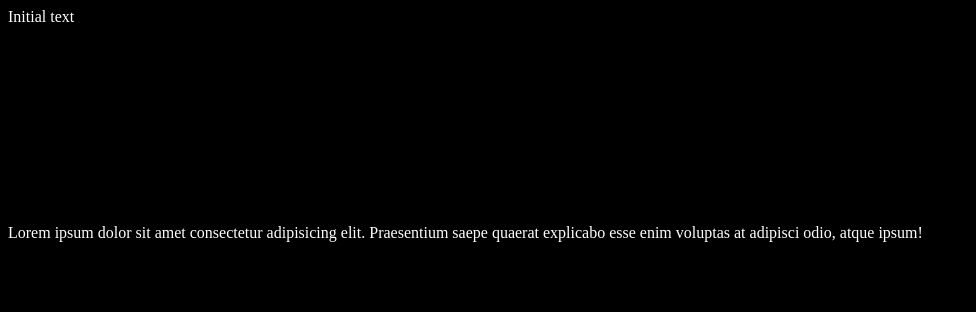
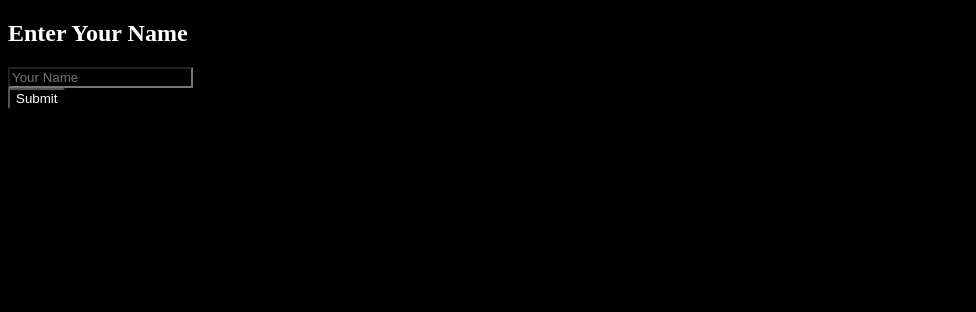
Before and after one commit to EdgarFull-Stack/Testing-2pam, a plain HTML site: page 1.html in a window 1280 px wide. Shown: the whole page, without its empty margins (0-976 px from the left). Drawn offline with Linux system fonts and the light colour scheme.

Commit message:
html input form

```diff
--- a/1.html
+++ b/1.html
@@ -7,10 +7,12 @@
     <link rel="stylesheet" href="styles.css" />
   </head>
   <body>
-    <div>Initial text</div>
-    <p>
-      Lorem ipsum dolor sit amet consectetur adipisicing elit. Praesentium saepe
-      quaerat explicabo esse enim voluptas at adipisci odio, atque ipsum!
-    </p>
+    <div class="form-container">
+      <h2>Enter Your Name</h2>
+      <input type="text" id="nameInput" placeholder="Your Name" required />
+      <button id="submitButton">Submit</button>
+
+      <div id="responseDiv" class="result"></div>
+    </div>
   </body>
 </html>
```
